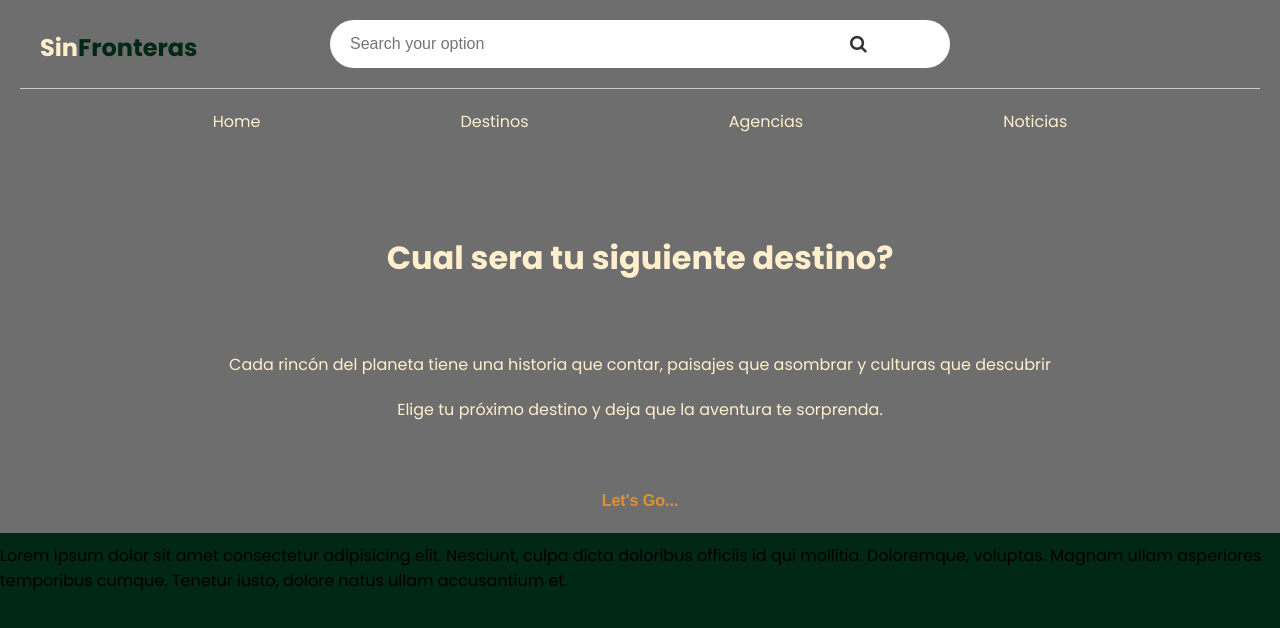
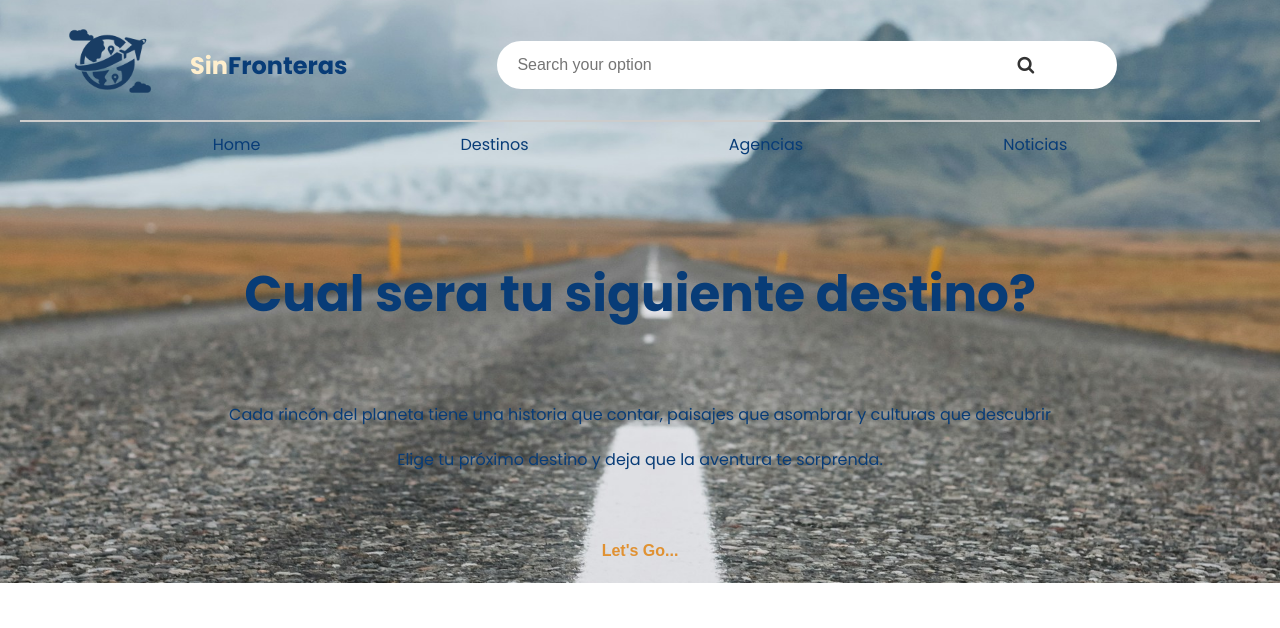
Before and after one commit to Rpro78/TpWeb, a plain HTML site: page index.html in a window 1280 px wide. Drawn offline with Linux system fonts and the light colour scheme.

Commit message:
Añadi logo, imagenes, cambio de color

```diff
--- a/index.html
+++ b/index.html
@@ -16,6 +16,9 @@
     <header>
         <nav>
             <!-- Logo a la izquierda -->
+             <div class="logo-img">
+                <img src="img/sin fronteras.png" alt="">
+             </div>
             <div class="logo">
                 <span class="sin">Sin</span><span class="fronteras">Fronteras</span>
             </div>
@@ -41,7 +44,7 @@
             <button class="boton-seguir">Let's Go...</button>
         </div>
     </header>
-<p>Lorem ipsum dolor sit amet consectetur adipisicing elit. Nesciunt, culpa dicta doloribus officiis id qui mollitia. Doloremque, voluptas. Magnam ullam asperiores temporibus cumque. Tenetur iusto, dolore natus ullam accusantium et.</p>
+
 
 </body>
 </html>
--- a/styles.css
+++ b/styles.css
@@ -6,16 +6,19 @@
 
 body {
     font-family: 'poppins', sans-serif;
-    background-color: #012815;
+    background-color: white;
 }
 
 header {
-    background-color: #6e6e6e;
-    color: #ffefcd;
+    background-image: url(img/fondo_header3.jpg);
+    background-size: cover;
+    background-position: center;
+    color: #083c77;
     padding: 20px;
     text-align: center; /* Para centrar la barra de búsqueda */
     margin-bottom: 10px;
 }
+
 
 .Encabezado {
     margin-top: 100px;
@@ -23,6 +26,7 @@ header {
 
 .Encabezado h1{
     margin-bottom: 70px;
+    font-size: 50px;
 }
 
 .Encabezado p{
@@ -47,23 +51,32 @@ nav {
     justify-content: space-between;
     align-items: center;
     padding-bottom: 10px;
+    height: 100px;
 }
 
 .logo {
     font-size: 24px;
     font-weight: bold;
-    margin-left: 20px;
-    position: absolute;
+    margin-left: 10px;
     left: 20;
     top: 30px;
 }
+
+.logo-img{
+    display: flex;
+    flex-direction: row;
+    margin-top: 30px;
+    width: 160px;
+    height: 180px;
+}
+
 
 .sin {
     color: #ffefcd;
 }
 
 .fronteras {
-    color: #012815; /* Verde oscuro */
+    color: #083c77; /* Verde oscuro */
 }
 
 /* Barra de búsqueda */
@@ -74,7 +87,7 @@ nav {
     padding: 5px 10px;
     border-radius: 50px;
     width: 50%; /* Anchura fija para centrarla */
-    margin: 0 auto;
+    margin: auto auto auto 150px;
 }
 
 .search-container input[type="text"] {
@@ -95,15 +108,14 @@ nav {
 }
 
 .search-container button:hover {
-    color: #012815; /* Cambia el color de la lupa al verde oscuro */
+    color: green; /* Cambia el color de la lupa al verde oscuro */
 }
 
 /* Línea separadora */
 hr {
     border: 0;
-    height: 1px;
+    height: 2px;
     background-color: #ccc;
-    margin: 10px 0;
 }
 
 /* Estilo para el menú */
@@ -119,7 +131,11 @@ hr {
 }
 
 .menu li a {
-    color: #ffefcd;
+    color: #083c77;
     text-decoration: none;
     font-size: 16px;
 }
+
+.menu li a:hover{
+    color: chocolate;
+}
```
Also changed, not shown: img/fondo_header.jpg (added), img/fondo_header2.jpg (added), img/fondo_header3.jpg (added), img/sin fronteras.png (added).
